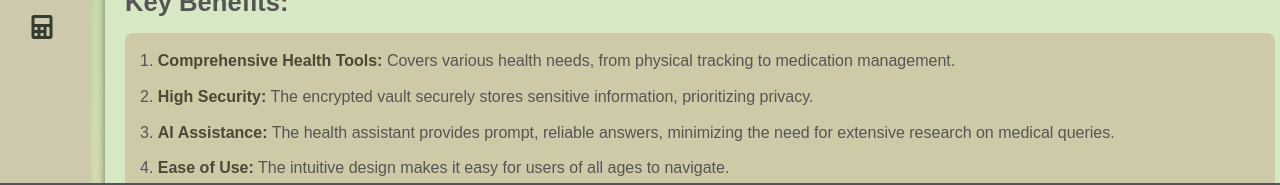
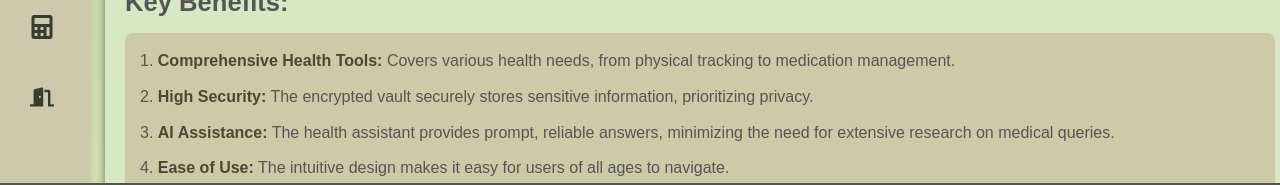
Before and after one commit to TheCurryGuy/CareNest, a React (Vite) app in the folder Client/: page /home in a window 1280 px wide. Shown: the part 551-736 px from the top of the page. Built offline with nearby package versions, Linux system fonts and the light colour scheme; sample sign-in values are in the browser's storage.

Commit message:
Minor Change_Recipe

```diff
--- a/Client/src/Components/Sidebar.jsx
+++ b/Client/src/Components/Sidebar.jsx
@@ -170,7 +170,7 @@ const Sidebar = ({ children }) => {
                 </button>
 
 
-                <button onClick={logOut} className="link" style={{marginTop: "28vh"}}>
+                <button onClick={logOut} className="link" >
                     <div className="icon"><FaDoorOpen/></div>
                     <div style={{ display: isOpen ? "block" : "none" }} className="link_text">Log Out</div>
                 </button>
```
